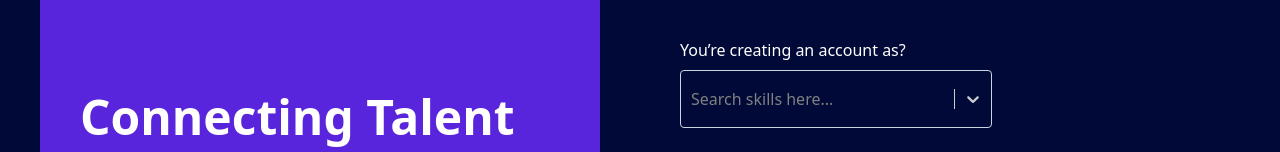
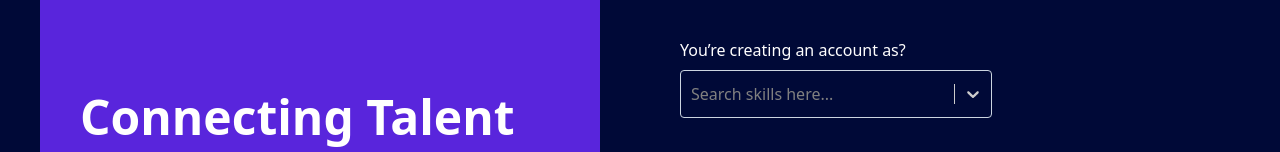
Before and after one commit to shardulgawande27/buildVision, a React (Vite) app in the folder frontend/: page /signup in a window 1280 px wide. Shown: the part 131-283 px from the top of the page. Built offline with nearby package versions, Linux system fonts and the light colour scheme.

Commit message:
sign up changes

```diff
--- a/frontend/src/pages/signup.jsx
+++ b/frontend/src/pages/signup.jsx
@@ -91,7 +91,7 @@ const Signup = () => {
       <div className="bg-[#000937]">
         <div className="flex flex-col lg:flex-row">
           <div className="hidden lg:block lg:basis-1/2 px-3 lg:px-10   ">
-            <div className="bg-[#5925DC]  h-screen p-5 px-10 rounded-md overflow-hidden">
+            <div className="bg-[#5925DC] p-5 px-10 rounded-md overflow-hidden">
               <div className="Logo pt-10">
                 <div className="text-white font-bold text-2xl">Logo</div>
               </div>
@@ -135,7 +135,7 @@ const Signup = () => {
                 Create your account with us below
               </div>
               <div className="pt-2 flex items-center">
-                <div className="flex justify-center gap-2 pt-5 text-white dark:text-black text-sm text-center">
+                <div className="flex justify-center gap-2 pt-5 text-white text-sm text-center">
                   Already have an account?{" "}
                   <Link
                     to="/"
@@ -164,13 +164,19 @@ const Signup = () => {
                             ? "1px solid #7A5AF8"
                             : "1px solid #CBD5E0",
                           width: "61%",
-                          paddingTop: "10px",
-                          paddingBottom: "10px",
-                          color: "#7A5AF8 !important",
+                          paddingTop: "5px",
+                          paddingBottom: "5px",
+                          color: state.isSelected ? "#FFFFFF" : "#FFFFFF",
                         }),
                         menu: (provided) => ({
                           ...provided,
                           width: "61%",
+                          background: "#5925DC",
+                          color: "#FFFFFF",
+                        }),
+                        option: (provided) => ({
+                          ...provided,
+                          color: "#FFFFFF",
                         }),
                       }}
                     />
```
